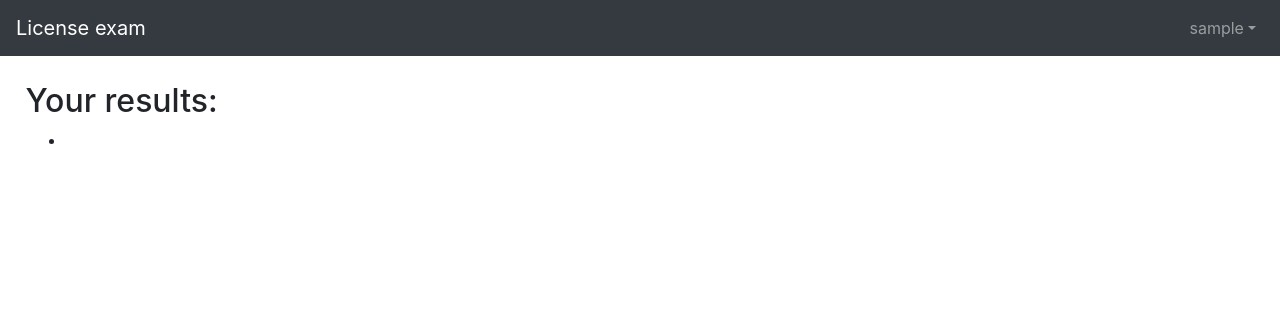
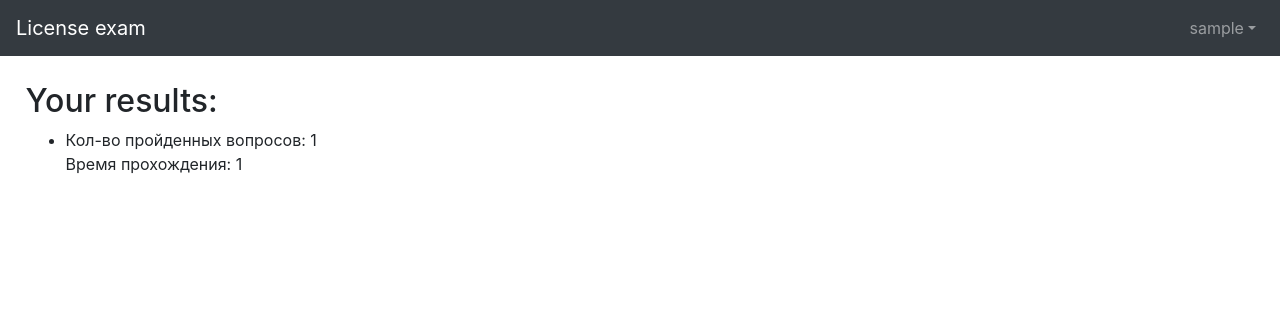
Before and after one commit to school-letovo/licenseexam_web, a Django app: page /results/ in a window 1280 px wide. Shown: the top 316 px of the page. Run offline with Django 3.2, Linux system fonts and the light colour scheme; a user stored in the database is signed in; tables that the repository leaves empty hold one stand-in row (values such as "Sample post"); some libraries are stand-ins or nearby versions.

Commit message:
Fixed result output

```diff
--- a/licenseexam/models.py
+++ b/licenseexam/models.py
@@ -9,4 +9,4 @@ class TestResult(models.Model):
     user = models.ForeignKey(User, on_delete=models.CASCADE)
 
     def __str__(self):
-        return str(self.time) + ' ' + str(self.question_count) + ' ' + str(self.user)
+        return str(self.result_time) + ' ' + str(self.question_count) + ' ' + str(self.user)
--- a/templates/results.html
+++ b/templates/results.html
@@ -6,8 +6,9 @@
 
     <ul>
 
-    {% for user in all_results.all %}
-        <li>{{ all_results.question_count }}</li>
+    {% for result in all_results %}
+        <li>Кол-во пройденных вопросов: {{ result.question_count }}<br>
+            Время прохождения: {{ result.result_time }}</li>
     {% endfor %}
 
     </ul>
```
